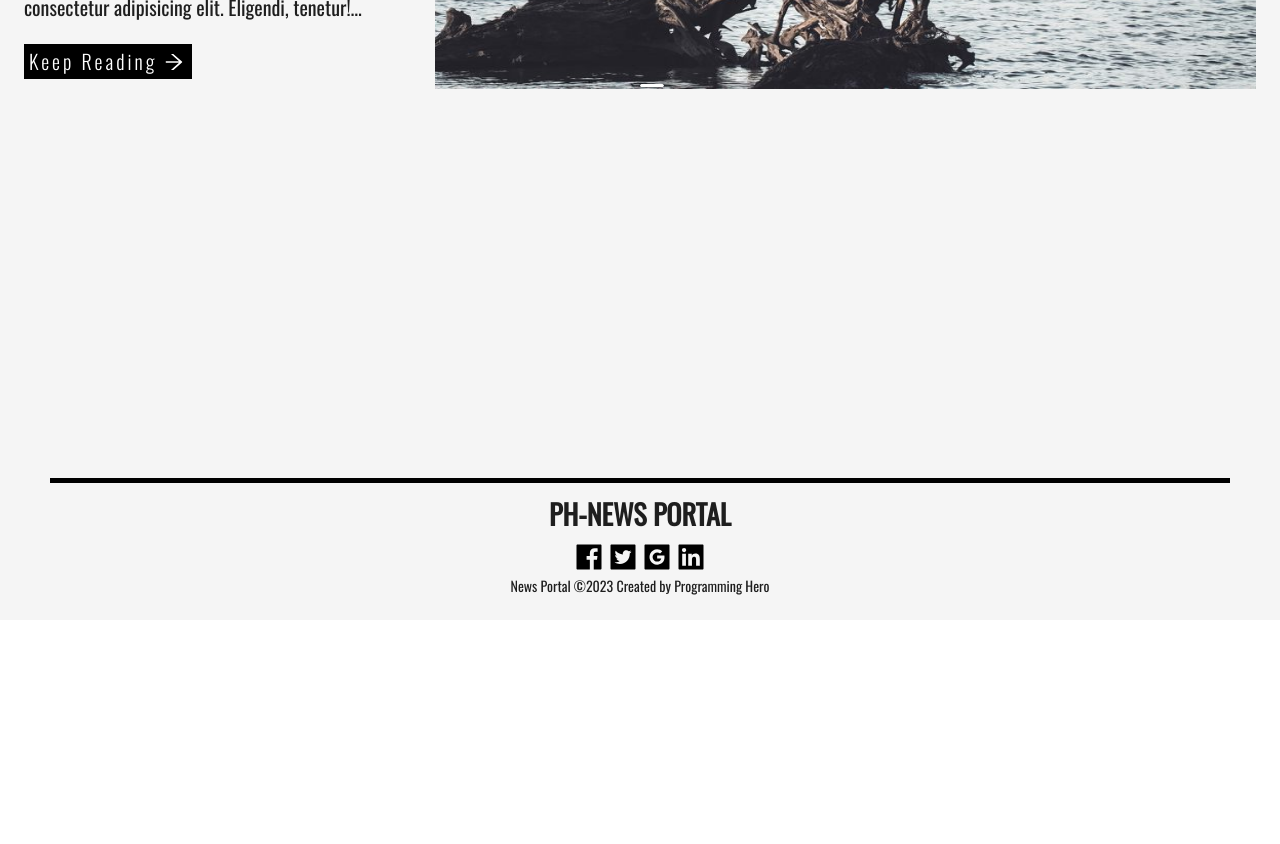
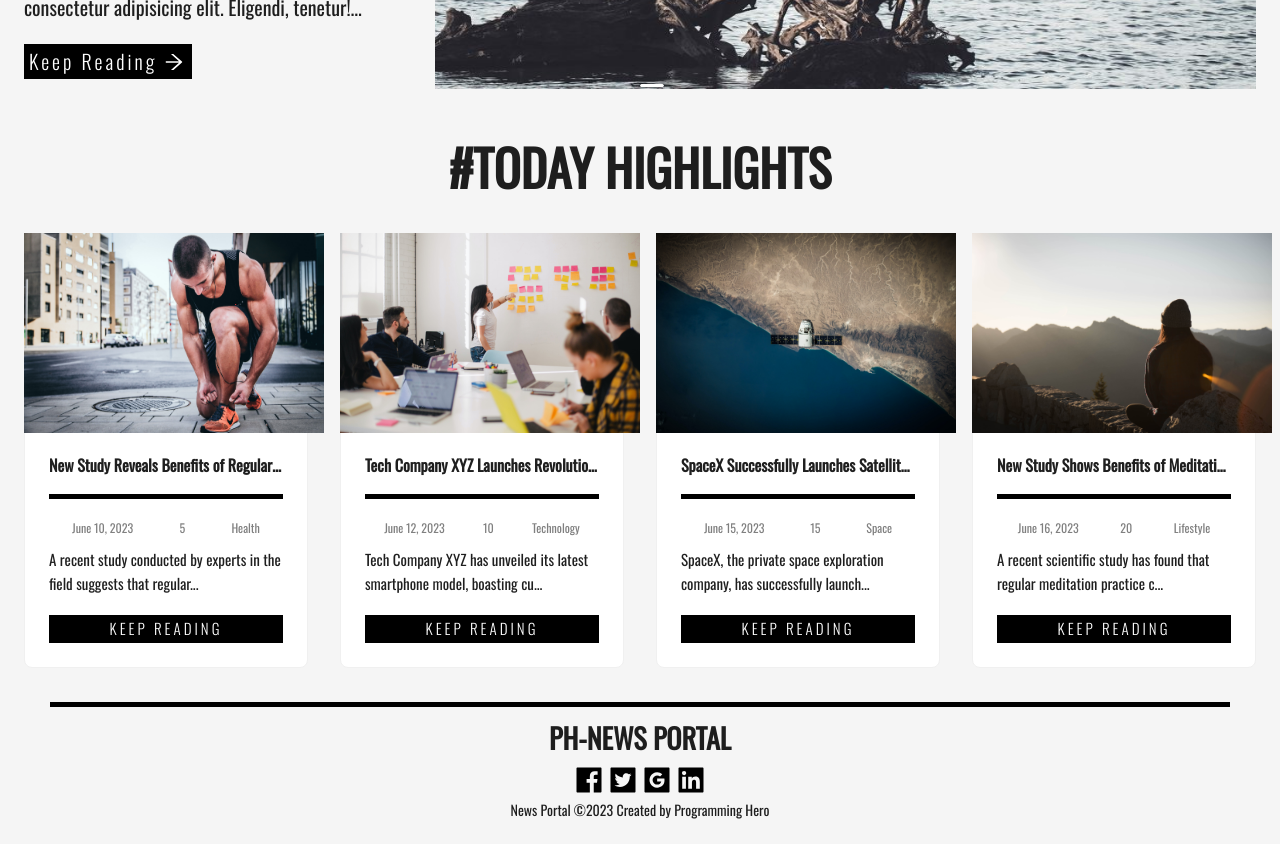
Before and after one commit to sabbir1054/dive-into-next-js, a Next.js app: page / in a window 1280 px wide. Shown: the part 420-1264 px from the top of the page. Before the commit the page ends 1040 px from the top, so only its background shows below. Built offline with nearby package versions, Linux system fonts and the light colour scheme; data requests are answered from the project's data file.

Commit message:
fetch data by getfetch

```diff
--- a/package.json
+++ b/package.json
@@ -6,12 +6,14 @@
     "dev": "next dev",
     "build": "next build",
     "start": "next start",
+    "json-server":"json-server --watch db.json --port 5000",
     "lint": "next lint"
   },
   "dependencies": {
     "antd": "^5.6.1",
     "eslint": "8.42.0",
     "eslint-config-next": "13.4.5",
+    "json-server": "^0.17.3",
     "next": "13.4.5",
     "react": "18.2.0",
     "react-dom": "18.2.0"
--- /dev/null
+++ b/src/components/UI/AllNews.js
@@ -0,0 +1,78 @@
+import { Card, Col, Image, Row } from "antd";
+import Meta from "antd/es/card/Meta";
+
+const AllNews = ({ allNews }) => {
+  return (
+    <div>
+      <h1 style={{ textAlign: "center", fontSize: "50px", margin: "30px 0px" }}>
+        #TODAY HIGHLIGHTS
+      </h1>
+      <Row gutter={{ xs: 8, sm: 16, md: 24, lg: 32 }}>
+        {allNews.map((news) => (
+          <Col key={news.id} className="gutter-row" span={6}>
+            {" "}
+            <Card
+              hoverable
+              cover={
+                <Image
+                  src={news?.image_url}
+                  width={300}
+                  height={200}
+                  responsive
+                  alt="news image"
+                />
+              }
+            >
+              <Meta title={news?.title} />
+              <div
+                className="line"
+                style={{
+                  height: "5px",
+                  margin: "20px 0",
+                  background: "#000",
+                  width: "100%",
+                }}
+              ></div>
+              <p
+                style={{
+                  display: "flex",
+                  justifyContent: "space-around",
+                  width: "100%",
+                  color: "gray",
+                  margin: "10px 0px ",
+                  fontSize: "12px",
+                }}
+              >
+                <span> {news?.release_date} </span>
+                <span> {news?.comment_count} </span>
+                <span> {news?.category} </span>
+              </p>
+              <p style={{ fontSize: "15px" }}>
+                {news?.description.length > 100
+                  ? news?.description.slice(0, 70) + "..."
+                  : news?.description}
+              </p>
+              <p
+                style={{
+                  fontSize: "15px",
+                  marginTop: "20px",
+                  backgroundColor: "black",
+                  color: "white",
+                  width: "100%",
+                  padding: "2px 5px",
+                  fontWeight: "300",
+                  letterSpacing: "3px",
+                  textAlign: "center",
+                }}
+              >
+                KEEP READING
+              </p>
+            </Card>{" "}
+          </Col>
+        ))}
+      </Row>
+    </div>
+  );
+};
+
+export default AllNews;
--- a/src/pages/index.js
+++ b/src/pages/index.js
@@ -1,9 +1,10 @@
+import RootLayout from "@/components/Layouts/RootLayout";
+import AllNews from "@/components/UI/AllNews";
+import Banner from "@/components/UI/Banner";
 import Head from "next/head";
-import RootLayout from "@/components/Layouts/RootLayout";
-import Banner from "@/components/UI/Banner";
 
-
-const HomePage = () => {
+const HomePage = ({ allNews }) => {
+  console.log(allNews);
   return (
     <>
       <Head>
@@ -15,7 +16,9 @@ const HomePage = () => {
         <meta name="viewport" content="width=device-width, initial-scale=1" />
         <link rel="icon" href="/favicon.ico" />
       </Head>
+
       <Banner />
+      <AllNews allNews={allNews} />
     </>
   );
 };
@@ -24,3 +27,15 @@ export default HomePage;
 HomePage.getLayout = function getLayout(page) {
   return <RootLayout>{page}</RootLayout>;
 };
+
+export const getStaticProps = async () => {
+  const res = await fetch("http://localhost:5000/news/");
+  const data = await res.json();
+  // console.log(data);
+
+  return {
+    props: {
+      allNews: data,
+    },
+  };
+};
```
Also changed, not shown: 1 other file (tests, documents, lock files or other folders).
